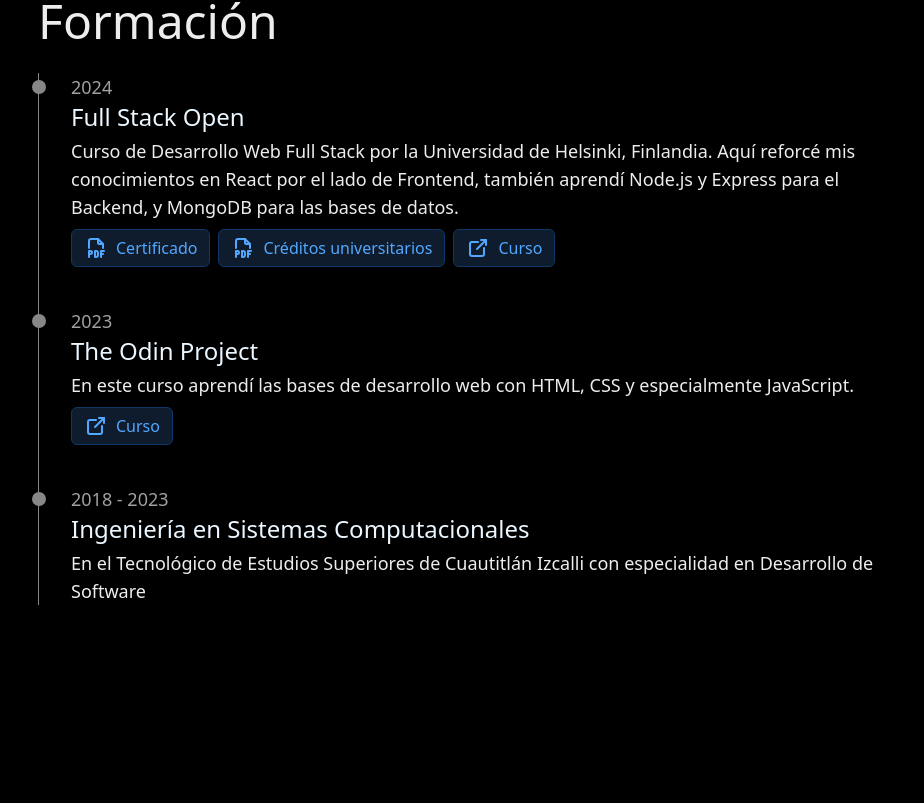
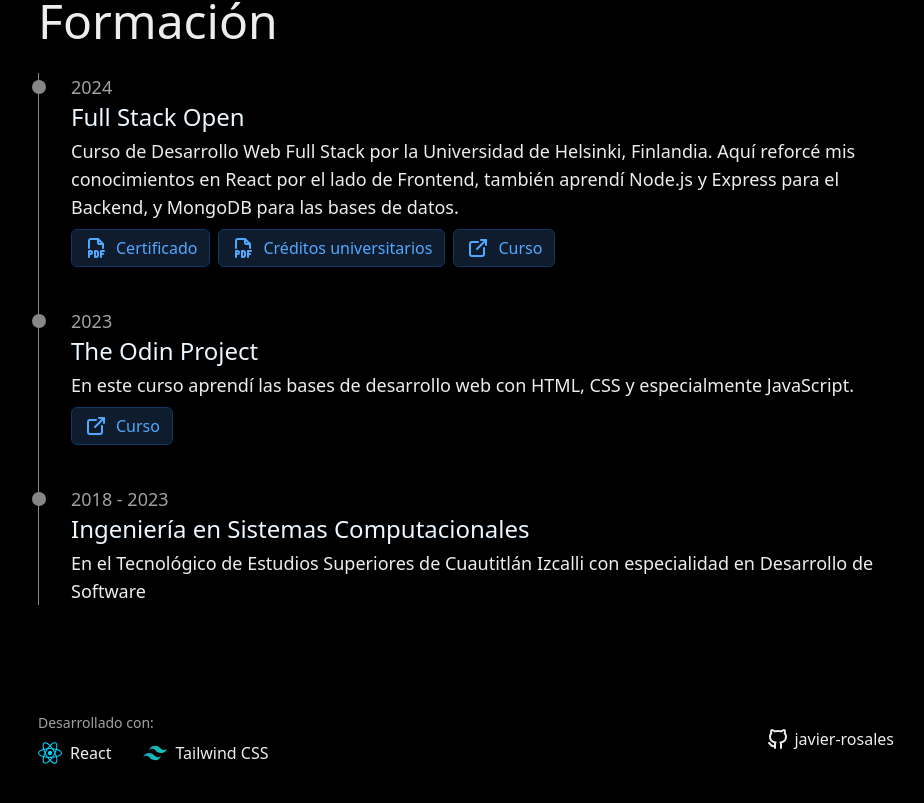
Before and after one commit to javier-rosales/portfolio, a React (Vite) app: page / in a window 1280 px wide. Shown: the part 2204-3007 px from the top of the page, without its empty margins (174-1098 px from the left). Before the commit the page ends 2885 px from the top, so only its background shows below. Built offline with nearby package versions, Linux system fonts and the light colour scheme.

Commit message:
Add footer section

```diff
--- a/src/App.jsx
+++ b/src/App.jsx
@@ -4,6 +4,7 @@
 import Projects from './components/Projects'
 import TechStack from './components/TechStack'
 import Education from './components/Education'
+import Footer from './components/Footer'
 
 const App = () => {
   return (
@@ -16,6 +17,7 @@
         <TechStack />
         <Education />
       </div>
+      <Footer />
     </>
   )
 }
--- /dev/null
+++ b/src/components/Footer.jsx
@@ -0,0 +1,33 @@
+import GitHubIcon from './icons/flat/GitHub'
+import ReactIcon from './icons/React'
+import TailwindCssIcon from './icons/TailwindCss'
+
+const iconSize = 'xs'
+
+const Footer = () => {
+  return (
+    <footer className='flex justify-between items-center max-w-4xl mx-auto px-5 py-8 lg:py-10'>
+      <div>
+        <p className='text-sm text-[#666666] dark:text-[#a1a1a1] mb-2'>
+          Desarrollado con:
+        </p>
+        <ul className='flex flex-col md:flex-row gap-1 md:gap-8'>
+          <li className='flex gap-2 font-medium'>
+            <ReactIcon size={iconSize} />
+            React
+          </li>
+          <li className='flex gap-2 font-medium'>
+            <TailwindCssIcon size={iconSize} />
+            Tailwind CSS
+          </li>
+        </ul>
+      </div>
+      <a className='flex gap-1 hover:text-[#0068d6] dark:hover:text-[#52a8ff]' href='https://github.com/javier-rosales' target='_blank'>
+        <GitHubIcon size='xs' />
+        javier-rosales
+      </a>
+    </footer>
+  )
+}
+
+export default Footer
```
